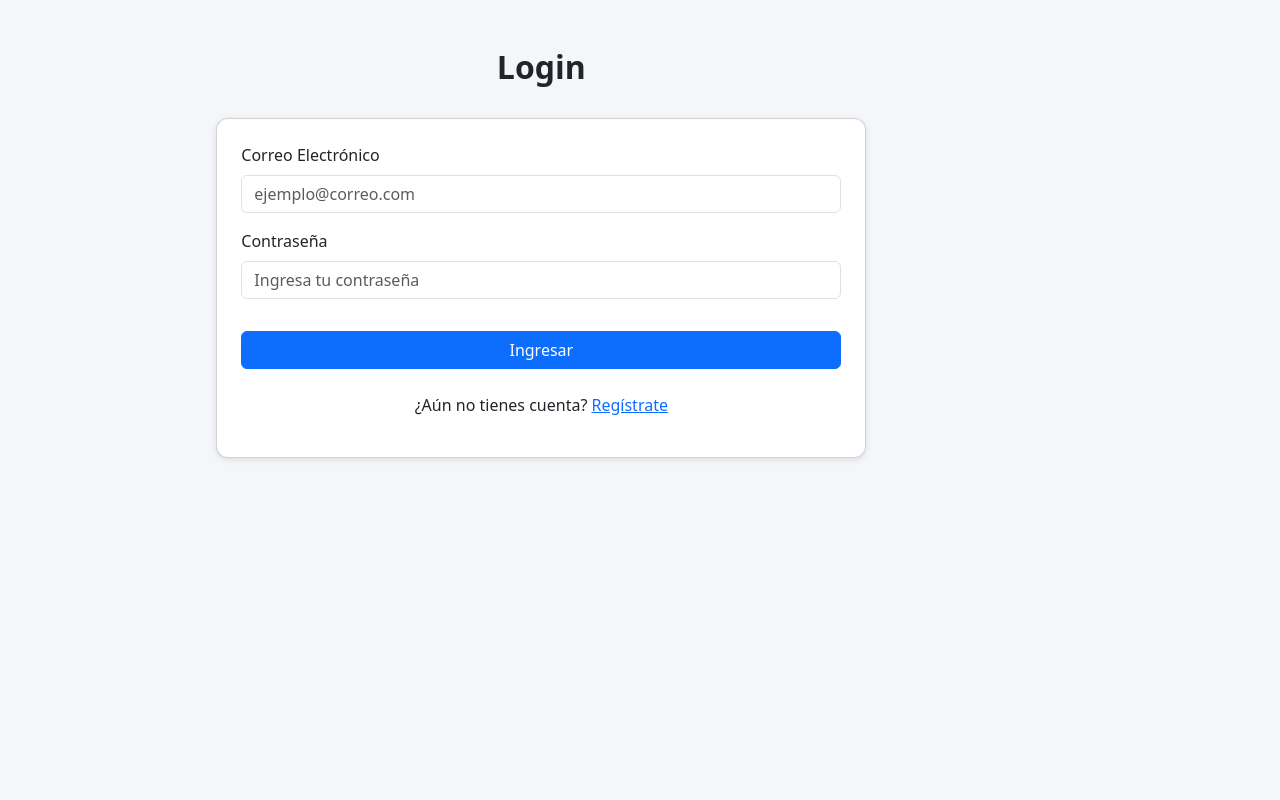
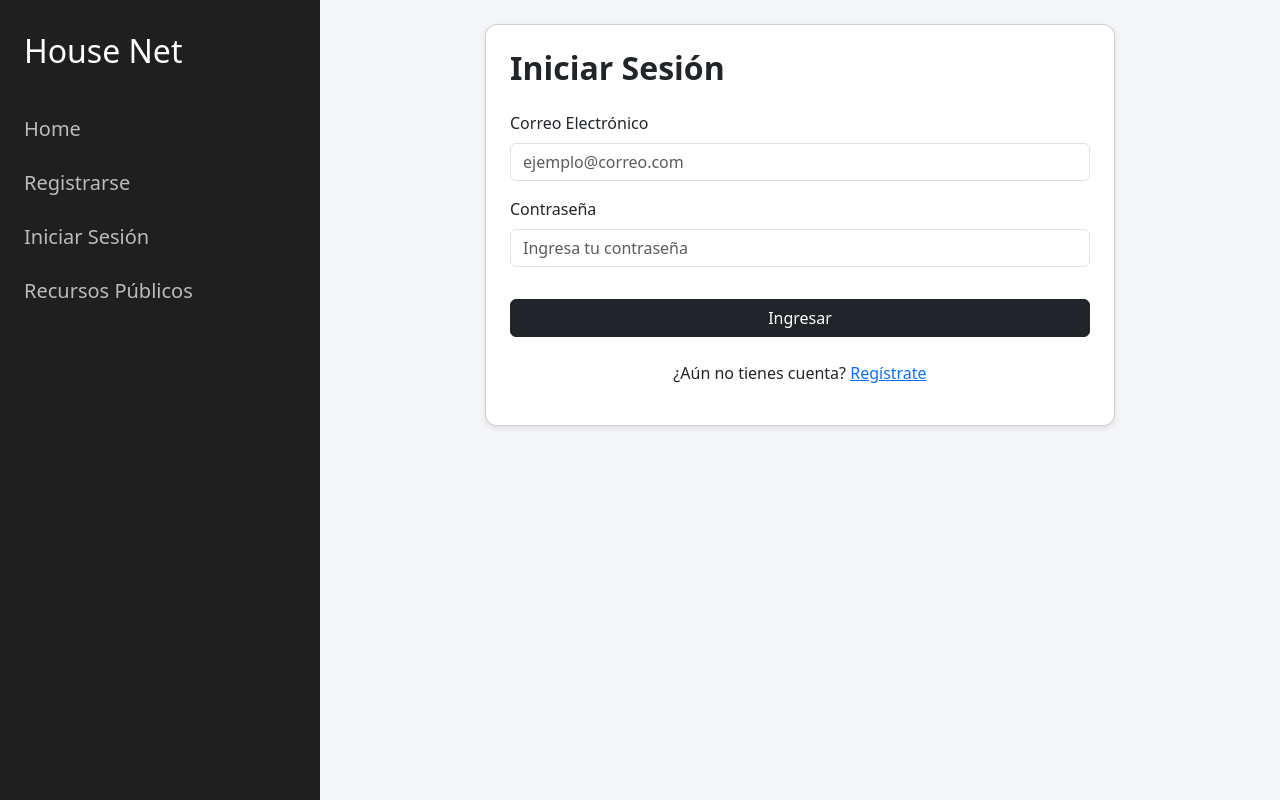
Before and after one commit to cmssandoval/house-net-frontend, a React (Vite) app: page /login in a window 1280 px wide. Built offline with nearby package versions, Linux system fonts and the light colour scheme; no server answers.

Commit message:
feat: add Public interface, modify styles

```diff
--- a/src/App.tsx
+++ b/src/App.tsx
@@ -19,6 +19,7 @@ import Tasks from '@/views/Auth/Tasks.tsx';
 import Camera from "@/views/Auth/Camera.tsx";
 import Admin from "@/views/Admin/Admin.tsx";
 import PublicRoute from "./views/PublicRoute";
+import PublicResources from "./views/Public/PublicResources";
 
 const App = () => {
   return (
@@ -30,6 +31,7 @@ const App = () => {
             <Route index element={<Home />} />
             <Route path='/login' element={<Login />} />
             <Route path='/register' element={<Register />} />
+            <Route path='/public-resources' element={<PublicResources />} />
           </Route>
         </Route>
 
@@ -49,6 +51,7 @@ const App = () => {
         </Route>
 
         <Route path='*' element={<NotFound />} />
+
       </Routes>
     </AuthProvider>
   );
--- a/src/components/Auth/LoginForm.tsx
+++ b/src/components/Auth/LoginForm.tsx
@@ -3,7 +3,6 @@ import { useState } from 'react';
 import { loginSchema, type LoginFormData } from '@/schemas/login';
 import type { FormErrors } from '@/types/forms.ts';
 
-import Col from 'react-bootstrap/Col';
 import Container from 'react-bootstrap/Container';
 import Card from 'react-bootstrap/Card';
 import Form from 'react-bootstrap/Form';
@@ -74,10 +73,9 @@ const LoginForm = ({ onSubmit }: LoginFormProps) => {
   };
 
   return (
-    <Col className="p-4 px-lg-5 col-12 col-lg-9 col-xl-10">
-      <Container className='mb-4 d-flex flex-column align-items-center gap-4'>
-        <h2 className="fw-bold d-inline">Login</h2>
+    <Container className='d-flex flex-column align-items-center gap-4'>
       <Card className='p-4 w-75 card-custom'>
+        <h2 className="pb-3 fw-bold d-inline">Iniciar Sesión</h2>
         {loginSuccess && (
           <Alert variant="success" className="text-center">
             ¡Ingreso exitoso! Redirigiendo...
@@ -123,7 +121,7 @@ const LoginForm = ({ onSubmit }: LoginFormProps) => {
             </Form.Control.Feedback>
           </Form.Group>
 
-            <Button variant="primary" type="submit" className="w-100 mt-3" disabled={isLoading}>
+          <Button variant="dark" type="submit" className="w-100 mt-3" disabled={isLoading}>
             {isLoading ? (
               <>
                 <Spinner as="span" animation="border" size="sm" role="status" className="me-2" />
@@ -140,7 +138,6 @@ const LoginForm = ({ onSubmit }: LoginFormProps) => {
 
       </Card>
     </Container>
-    </Col>
   );
 };
 
--- a/src/components/Auth/RegisterForm.tsx
+++ b/src/components/Auth/RegisterForm.tsx
@@ -4,7 +4,6 @@ import type { FormErrors } from '@/types/forms.ts';
 import { registerSchema } from '@/schemas/register.ts';
 import type { RegisterFormData, RegisterSubmitData } from '@/schemas/register.ts';
 
-import Col from 'react-bootstrap/Col';
 import Container from 'react-bootstrap/Container';
 import Card from 'react-bootstrap/Card';
 import Alert from 'react-bootstrap/Alert';
@@ -80,10 +79,9 @@ const RegisterForm = ({ onSubmit }: RegisterFormProps) => {
   };
 
   return (
-    <Col className="p-4 pb-0 px-lg-5 col-12 col-lg-9 col-xl-10">
-      <Container className='mb-4 d-flex flex-column align-items-center gap-4'>
-        <h2 className="fw-bold d-inline">Register</h2>
+    <Container className='d-flex flex-column align-items-center gap-4'>
       <Card className='p-4 w-75 card-custom'>
+        <h2 className="pb-3 fw-bold d-inline">Registrarse</h2>
         {registerSuccess && (
           <Alert variant="success" className="text-center">
             ¡Registro exitoso! Ya puedes iniciar sesión.
@@ -162,7 +160,7 @@ const RegisterForm = ({ onSubmit }: RegisterFormProps) => {
             <Form.Control.Feedback type="invalid">{errors.confirmPassword}</Form.Control.Feedback>
           </Form.Group>
 
-            <Button variant="primary" type="submit" className="w-100" disabled={isLoading}>
+          <Button variant="dark" type="submit" className="w-100" disabled={isLoading}>
             {isLoading ? (
               <>
                 <Spinner as="span" animation="border" size="sm" role="status" className="me-2" />
@@ -178,7 +176,6 @@ const RegisterForm = ({ onSubmit }: RegisterFormProps) => {
 
       </Card>
     </Container>
-    </Col>
   );
 };
 
--- /dev/null
+++ b/src/components/LoadingScreen.tsx
@@ -0,0 +1,18 @@
+import Container from 'react-bootstrap/Container';
+import Card from 'react-bootstrap/Card';
+import Spinner from 'react-bootstrap/Spinner';
+
+const LoadingScreen = () => {
+  return (
+    <Container className='px-1 my-4'>
+      <Card className='p-4 my-4 card-custom gap-3'>
+        <div className='d-flex justify-content-center'>
+            <h3>Cargando...</h3>
+            <Spinner />
+        </div>
+      </Card>
+    </Container>
+  );
+};
+
+export default LoadingScreen;
--- /dev/null
+++ b/src/components/PublicSidebar.tsx
@@ -0,0 +1,35 @@
+import { Link } from "react-router-dom";
+import Col from 'react-bootstrap/Col';
+import Navbar from 'react-bootstrap/Navbar';
+import Nav from 'react-bootstrap/Nav';
+import Container from 'react-bootstrap/Container';
+
+const PublicSidebar = () => {
+
+  return (
+    <Col xs={12} lg={3} xl={3} className="py-3 px-0 min-vh-lg-100 nav-list">
+      <Navbar expand="lg" data-bs-theme="dark" className="align-items-start p-0 w-100">
+        <Container fluid className="flex-lg-column p-0 position-sticky top-0">
+
+          <div className="d-flex justify-content-between w-100 align-items-center ms-3 mb-lg-3">
+            <h4 className="mb-0 p-3 fs-2">House Net</h4>
+            <Navbar.Toggle datatype="" aria-controls="sidebarMenu" />
+          </div>
+
+          <Navbar.Collapse id="sidebarMenu" className="w-100">
+            <Nav className="flex-column w-100">
+
+              <Nav.Link className="px-4 fs-5" as={Link} to="/"                > Home </Nav.Link>
+              <Nav.Link className="px-4 fs-5" as={Link} to="/register"        > Registrarse </Nav.Link>
+              <Nav.Link className="px-4 fs-5" as={Link} to="/login"           > Iniciar Sesión </Nav.Link>
+              <Nav.Link className="px-4 fs-5" as={Link} to="/public-resources"> Recursos Públicos </Nav.Link>
+
+            </Nav>
+          </Navbar.Collapse>
+        </Container>
+      </Navbar>
+    </Col >
+  );
+};
+
+export default PublicSidebar;
--- a/src/layouts/PublicLayout.tsx
+++ b/src/layouts/PublicLayout.tsx
@@ -3,12 +3,14 @@ import { Outlet } from 'react-router-dom';
 import Container from 'react-bootstrap/Container';
 import Row from 'react-bootstrap/Row';
 import Col from 'react-bootstrap/Col';
+import PublicSidebar from '@/components/PublicSidebar';
 
 const PublicLayout = () => {
   return (
     <Container fluid>
       <Row>
-        <Col className="p-4 px-lg-5">
+        <PublicSidebar />
+        <Col xs={12} lg={9} xl={9} className="p-4 px-lg-5">
           <Outlet />
         </Col>
       </Row>
--- a/src/views/ProtectedRoute.tsx
+++ b/src/views/ProtectedRoute.tsx
@@ -1,7 +1,6 @@
 import { Navigate, Outlet } from 'react-router-dom';
 import { useAuth } from '@/contexts/AuthContext.ts';
-
-import Spinner from 'react-bootstrap/Spinner';
+import LoadingScreen from '@/components/LoadingScreen';
 
 interface ProtectedRouteProps {
   allowedRoles?: string[]
@@ -11,11 +10,11 @@ const ProtectedRoute = ({ allowedRoles }: ProtectedRouteProps) => {
   const { isAuthenticated, isLoading, user } = useAuth();
 
   if (isLoading) {
-    return <div><h3>Cargando...</h3><Spinner /></div>;
+    return <LoadingScreen />;
   }
 
   if (!isAuthenticated) {
-    return <Navigate to="/login" replace />;
+    return <Navigate to="/" replace />;
   }
 
   if (allowedRoles && (!user?.role || !allowedRoles.includes(user?.role))) {
--- a/src/views/Public/Home.tsx
+++ b/src/views/Public/Home.tsx
@@ -1,7 +1,21 @@
+import Container from 'react-bootstrap/Container';
+import Card from 'react-bootstrap/Card';
+import { Link } from 'react-router-dom';
 const Home = () => {
 
   return (
-    <h1>Ola mundo desde public Home</h1>
+    <Container className='px-1 my-4'>
+      <Card className='p-4 my-4 card-custom gap-3'>
+        <h1>Bienvenido a House Net</h1>
+        <p>Esta es una aplicación web destinada a la gestión del hogar, con funciones como inventario, calendario y recursos compartidos,
+          además de secciones como tareas y notas personales.
+        </p>
+        <p>
+          <Link to='/register'>Regístrate</Link> o <Link to='/login'> Inicia sesión</Link> para acceder a las funciones de la casa.
+          </p>
+        <p>También puedes leer <Link to='/public-resources'>los recursos públicos</Link>.</p>
+      </Card>
+    </Container>
   );
 };
 
--- a/src/views/Public/NotFound.tsx
+++ b/src/views/Public/NotFound.tsx
@@ -1,13 +1,19 @@
 import Card from 'react-bootstrap/Card';
 import Button from 'react-bootstrap/Button';
 import { Link } from 'react-router-dom';
+import Container from 'react-bootstrap/Container';
+import Row from 'react-bootstrap/Row';
+import Col from 'react-bootstrap/Col';
 
 const NotFound = () => {
   return (
-    <>
-      <h2 className="mb-4 pb-2 px-3 fw-bold">Not Found</h2>
+    <Container fluid>
+      <Row className='justify-content-center'>
+        <Col xs={12} lg={10} className='p-4 px-lg-5'>
+          <Container className='px-1 my-4'>
+            <h2 className="p-2 fw-bold">Not Found</h2>
 
-      <Card className='card-custom text-center gap-3 p-4'>
+            <Card className='p-4 my-4 card-custom text-center gap-3'>
               <Card.Title className='fw-bold'>Error 404</Card.Title>
 
               <Card.Text className='fw-bold'>No se ha encontrado la página que buscabas</Card.Text>
@@ -21,7 +27,10 @@ const NotFound = () => {
                 >Volver al inicio</Button>
               </Link>
             </Card>
-    </>
+          </Container>
+        </Col>
+      </Row>
+    </Container>
   );
 };
 
--- /dev/null
+++ b/src/views/Public/PublicResources.tsx
@@ -0,0 +1,15 @@
+import Container from 'react-bootstrap/Container';
+import Card from 'react-bootstrap/Card';
+
+const PublicResources = () => {
+  return (
+    <Container className='px-1 my-4'>
+      <Card className='p-4 my-4 card-custom gap-3'>
+        <h1>Recursos Públicos</h1>
+        <p><strong>No disponible. Sección en desarrollo.</strong></p>
+      </Card>
+    </Container>
+  );
+};
+
+export default PublicResources;
```
Lines whose indentation alone changed are shown as unchanged.
